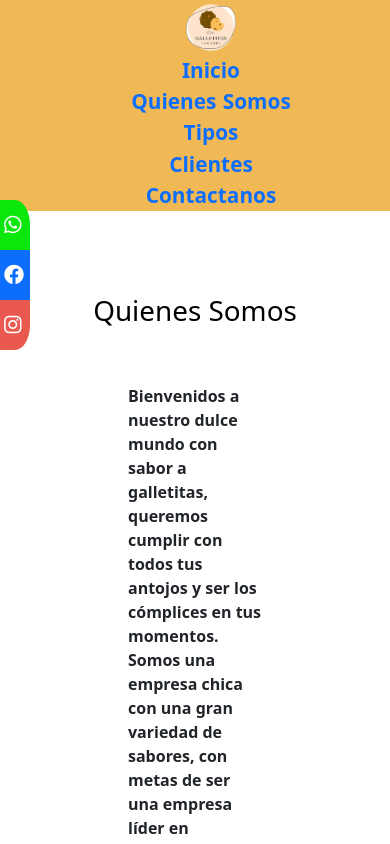
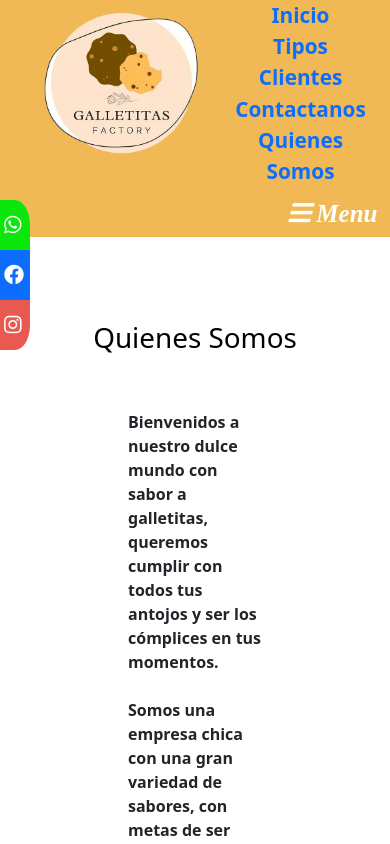
Before and after one commit to jeas1234/galletitas_factory, a website: page quienes-somos.html in a window 390 px wide. Shown: the top 844 px of the page. Drawn offline with nearby package versions, Linux system fonts and the light colour scheme.

Commit message:
mejoras responsive

```diff
--- a/app2.js
+++ b/app2.js
@@ -1,2 +1,22 @@
 $(".navegacion").on("click", ()=>{
    $(".nav__menu__desplegable").toggle("slow")})
+
+
+
+   const URLGET = "https://jsonplaceholder.typicode.com/posts"
+   //Agregamos un botón con jQuery
+   $("#prueba").prepend('<button id="btn1">Conoce las opinion de nuestro clientes</button>');
+   //Escuchamos el evento click del botón agregado
+   $("#btn1").click(() => {
+       $.get(URLGET, function (respuesta, estado) {
+             if(estado === "success"){
+               let misDatos = respuesta;
+               for (const dato of misDatos) {
+                 $("#btn1").prepend(`<div>
+                                      <h3>${dato.title}</h3>
+                                      <p> ${dato.body}</p>
+                                     </div>`);
+               }
+             }
+       });
+   });
--- a/css/style.css
+++ b/css/style.css
@@ -94,6 +94,7 @@ a {
 .navegacion_completa{
   display:none;
 }
+
 a:link {
   text-decoration: none;
   color: #0d6efd; }
@@ -111,8 +112,10 @@ width: 25%;
   padding:0.5em;
   margin-bottom: 0.2em;
   font-style: oblique;
-
-
+}
+.nav_menu_desplegable_pag{
+  display:flex;
+  flex-direction:row;
 }
 
 .fotos_clientes {
@@ -254,6 +257,10 @@ text-align: center;}
   justify-content: center;
   text-align: center;
   margin-top: 1em;}
+.btn-info{
+  background-color:#F0B754;
+}
+
 
 /* CLIENTES PAGINA PRINCIPAL */
 /* tipos de galletas */
@@ -640,8 +647,13 @@ border-radius: 100%; }
     margin-right: auto;
     border: 0;
     overflow: scroll; }
+
   .nav__menu {
-    display: block; }
+    align-items: flex-start;
+    flex-direction: column;
+ align-items: flex-start;
+
+  }
   .contenedor_galleta_tipos {
     width: 90%;
     margin-left: auto;
@@ -666,11 +678,36 @@ border-radius: 100%; }
   height:10% ;
   margin:auto;
   }
+
 .navegacion_completa{
-  background-color: #0d6efd;
+  background-color: #F0B955;
   width:100%;
   visibility: visible;
   display: block;
+  margin: 0;
+  padding:0;
 
 }
+.nav__menu{
+  flex-direction: row;
+  display: flex;
+  margin: 0;
+  border:0;
 }
+.nav_menu_desplegable_pag{
+  display: flex;
+  flex-direction:column;
+  width: 50%;
+}
+.nav_menu_desplegable_logo{
+  display:flex;
+  flex-direction:column;
+  width:50%;
+  height: 100%;
+
+}
+
+.logo{
+width:8em
+}
+}
--- a/quienes-somos.html
+++ b/quienes-somos.html
@@ -15,20 +15,27 @@
 <body>
     <nav class="encabezados_menu" >
         <ul class="nav__menu">
-            <li  class="nav__menu__desplegable"><a href="index.html"><img src="imagenes/galletitas factory logo.png" class="logo"> </a> </li>
-            <li  class="nav__menu__desplegable" id=index><a href=index.html>Inicio</a></li>
-            <li class="nav__menu__desplegable" id=quienes_somos><a href="quienes-somos.html">Quienes Somos</a></li>
-            <li  class="nav__menu__desplegable" id=tipos><a href=tipos.html>Tipos</a></li>
-            <li  class="nav__menu__desplegable" id=clientes><a href="clientes.html">Clientes</a></li>
-            <li  class="nav__menu__desplegable" id=contactanos><a href="contactanos.html">Contactanos</a></li>
+            <div class="nav_menu_desplegable_logo">
+                <li  class="nav__menu__desplegable menu_logo" logo><a href="index.html" class="posicion_logo"><img src="imagenes/galletitas factory logo.png" class="logo"> </a> </li>
+            </div>
+            <div class="nav_menu_desplegable_pag">
+                <li  class="nav__menu__desplegable" id=index><a href=index.html>Inicio</a></li>
+                <li  class="nav__menu__desplegable" id=tipos><a href=tipos.html>Tipos</a></li>
+                <li  class="nav__menu__desplegable" id=clientes><a href="clientes.html">Clientes</a></li>
+                <li  class="nav__menu__desplegable" id=contactanos><a href="contactanos.html">Contactanos</a></li>
+                <li class="nav__menu__desplegable" id=quienes_somos><a href="quienes-somos.html">Quienes Somos</a></li>
+            </div>
         </ul>
+        <div id="navegacion" class="navegacion_completa">
+            <i class="fas fa-bars navegacion" id="boton_navegacion">   Menu </i>
+        </div>
     </nav>
  <h1 class="quienes_somos_titulo"> Quienes Somos
 </h1>
 
-<p class="quienes_somos_parrafo">Bienvenidos a nuestro dulce mundo con sabor a galletitas, queremos cumplir con todos tus antojos y ser los cómplices en tus momentos.
+<p class="quienes_somos_parrafo">Bienvenidos a nuestro dulce mundo con sabor a galletitas, queremos cumplir con todos tus antojos y ser los cómplices en tus momentos. <br><br>
 
-Somos una empresa chica con una gran variedad de sabores, con metas de ser una empresa líder en Uruguay.
+Somos una empresa chica con una gran variedad de sabores, con metas de ser una empresa líder en Uruguay. <br><br>
 
 Cada semana estamos creando una nueva combinación para que tu paladar explote con un nuevo sabor.</p>
 <img class="imagen_quienes_somos" src="imagenes/galletitas factory logo.png" >
@@ -61,5 +68,9 @@ Cada semana estamos creando una nueva combinación para que tu paladar explote c
     </div>
 <script src="https://cdn.jsdelivr.net/npm/bootstrap@5.0.0-beta2/dist/js/bootstrap.bundle.min.js" integrity="sha384-b5kHyXgcpbZJO/tY9Ul7kGkf1S0CWuKcCD38l8YkeH8z8QjE0GmW1gYU5S9FOnJ0" crossorigin="anonymous"></script>
 <link href="https://cdn.jsdelivr.net/npm/bootstrap@5.0.0-beta2/dist/css/bootstrap.min.css" rel="stylesheet" integrity="sha384-BmbxuPwQa2lc/FVzBcNJ7UAyJxM6wuqIj61tLrc4wSX0szH/Ev+nYRRuWlolflfl" crossorigin="anonymous">
+<script src="https://code.jquery.com/jquery-3.5.1.min.js"></script>
+
+<script src="app2.js"></script>
+
 </body>
 </html>
```
Also changed, not shown: app.js (+1 -15 lines), clientes.html (+17 -7 lines), contactanos.html (+19 -7 lines), index.html (+10 -6 lines), tipos.html (+8 -2 lines), 1 other file.
